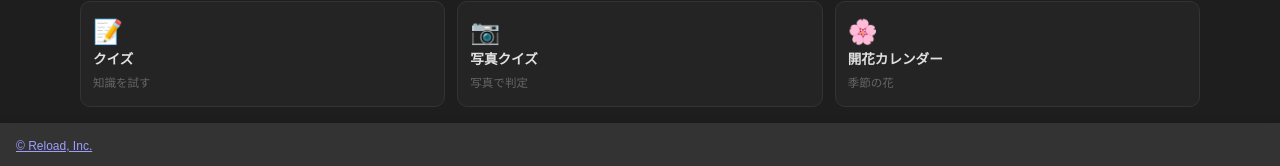
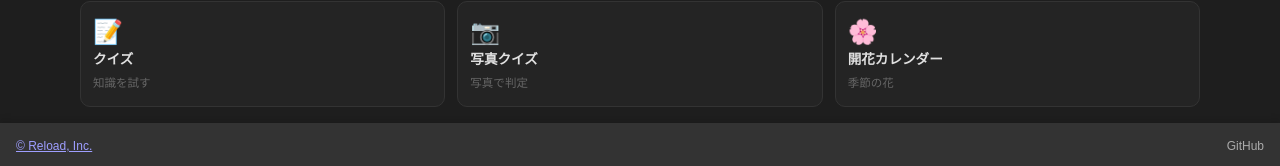
Before and after one commit to reload-co-jp/juqa, a Next.js app: page / in a window 1280 px wide. Shown: the part 1567-1733 px from the top of the page. Built offline with nearby package versions, Linux system fonts and the light colour scheme; no server answers.

Commit message:
Add github link

```diff
--- a/app/layout.tsx
+++ b/app/layout.tsx
@@ -96,6 +96,10 @@ const RootLayout = ({ children }: { children: React.ReactNode }) => {
             boxShadow: "0 -4px 6px rgba(0, 0, 0, 0.1)",
             fontSize: ".75rem",
             padding: "1rem",
+            display: "flex",
+            alignItems: "center",
+            justifyContent: "space-between",
+            gap: "1rem",
           }}
         >
           <p>
@@ -103,6 +107,14 @@ const RootLayout = ({ children }: { children: React.ReactNode }) => {
               &copy; Reload, Inc.
             </a>
           </p>
+          <a
+            href="https://github.com/reload-co-jp/juqa"
+            target="_blank"
+            rel="noreferrer"
+            style={{ color: "#aaa", textDecoration: "none" }}
+          >
+            GitHub
+          </a>
         </footer>
       </body>
     </html>
```
